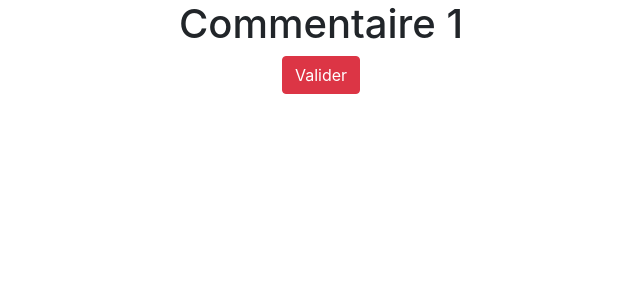
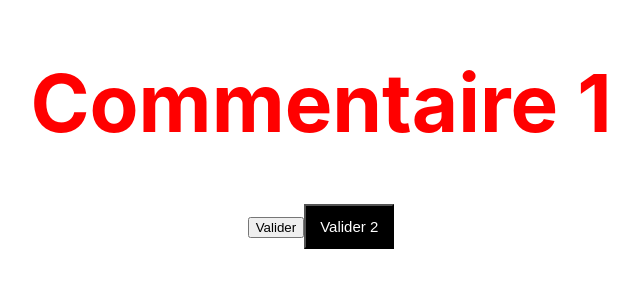
Before and after one commit to Benalta7892/ReactJS, a React (Create React App) app in the folder formulaire/forms/: page / in a window 1280 px wide. Shown: the top 300 px of the page, without its empty margins (319-959 px from the left). Built offline with nearby package versions, Linux system fonts and the light colour scheme.

Commit message:
Le CSS dans React - styled-components

```diff
--- a/formulaire/forms/package.json
+++ b/formulaire/forms/package.json
@@ -8,6 +8,7 @@
     "react": "^18.3.1",
     "react-dom": "^18.3.1",
     "react-scripts": "5.0.1",
+    "styled-components": "^6.1.14",
     "web-vitals": "^4.2.4"
   },
   "scripts": {
--- a/formulaire/forms/src/Forms.js
+++ b/formulaire/forms/src/Forms.js
@@ -1,13 +1,25 @@
 import { Component } from "react";
-import "./myCss.css";
+import styled from "styled-components";
+
+const Title = styled.h1`
+  color: red;
+  font-size: 80px;
+`;
+
+const Button = styled.button`
+  background: black;
+  color: #ffffff;
+  padding: 12px 14px;
+  font-size: 15px;
+`;
 
 class Form extends Component {
   render() {
     return (
       <div>
-        <h1>Commentaire 1</h1>
-
-        <button className="btn btn-danger">Valider</button>
+        <Title>Commentaire 1</Title>
+        <button>Valider</button>
+        <Button>Valider 2</Button>
       </div>
     );
   }
--- a/formulaire/forms/src/index.js
+++ b/formulaire/forms/src/index.js
@@ -1,7 +1,6 @@
 import React from "react";
 import ReactDOM from "react-dom/client";
 import "./index.css";
-import "bootstrap/dist/css/bootstrap.min.css";
 import App from "./App";
 import reportWebVitals from "./reportWebVitals";
 
```
Also changed, not shown: 1 other file (tests, documents, lock files or other folders).
